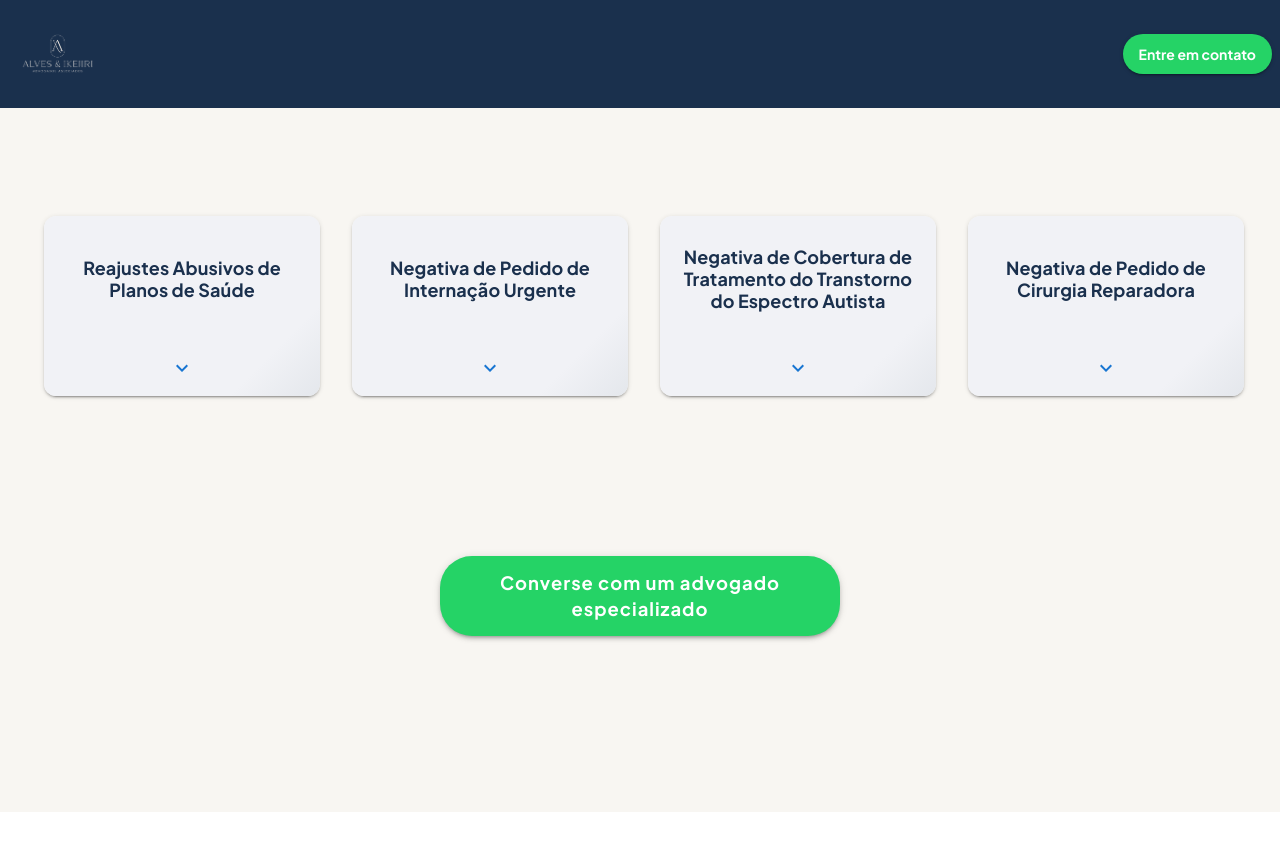
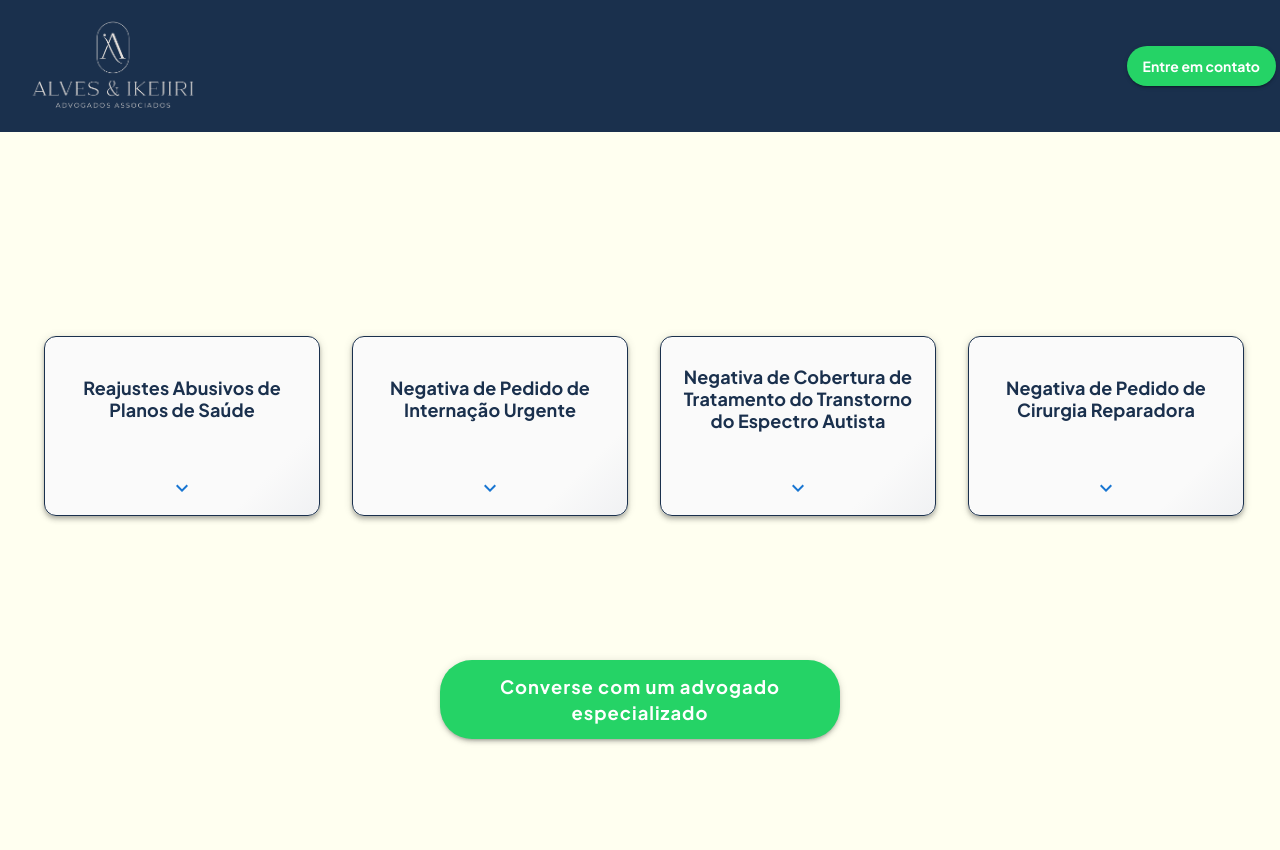
Before and after one commit to AndreHilario/caioikejiri.advocacia, a React (Vite) app: page / in a window 1280 px wide. Shown: the top 850 px of the page. Before the commit the page ends 812 px from the top, so only its background shows below. Built offline with nearby package versions, Linux system fonts and the light colour scheme.

Commit message:
feat: add layout improvements

```diff
--- a/src/components/header/Header.tsx
+++ b/src/components/header/Header.tsx
@@ -1,7 +1,7 @@
 import React from "react";
 import { Stack, Button, Box } from "@mui/material";
 import { generateWhatsappLink } from "../../utils/sendWhatsAppMessage";
-import logo from "../../assets/logo.png";
+import logo from "../../assets/logo2.png";
 
 const Header: React.FC = () => {
   return (
@@ -17,7 +17,7 @@ const Header: React.FC = () => {
         direction="row"
         alignItems="center"
         justifyContent="space-between"
-        className="max-w-7xl mx-auto py-1 px-2"
+        className="max-w-7xl mx-auto py-1 px-1"
         color="#FFFFFF"
       >
         {/* Logo Responsiva */}
@@ -27,8 +27,8 @@ const Header: React.FC = () => {
           alt="Logo Caio Ikejiri"
           sx={{
             p: 0.5,
-            height: 100,
-            width: 100,
+            height: "auto",
+            width: 220,
             objectFit: "contain"
           }}
         />
--- a/src/pages/LandingPageSection.tsx
+++ b/src/pages/LandingPageSection.tsx
@@ -51,12 +51,16 @@ export const LandingPageSection = () => {
   return (
     <Box
       sx={{
-        minHeight: "88vh",
-        backgroundColor: "#f8f6f2",
+        minHeight: "100vh", // garante que a altura seja da viewport inteira
+        backgroundColor: "#FFFFF0",
         py: { xs: 5, md: 12 },
         px: { xs: 2, sm: 3, md: 5 },
         overflowX: "hidden",
         boxSizing: "border-box",
+        display: "flex", // necessário para centralização vertical
+        alignItems: "center",
+        justifyContent: "center",
+        flexDirection: "column", // organiza os filhos em coluna
         transition: "background 0.3s",
       }}
     >
@@ -76,17 +80,27 @@ export const LandingPageSection = () => {
                 sx={{
                   borderRadius: 3,
                   p: 0,
-                  boxShadow: isOpen ? 8 : 2,
+                  boxShadow: isOpen ? 8 : 4,
                   background: isOpen
                     ? "linear-gradient(135deg, #0B3B60 65%, #3383A2 100%)"
-                    : "linear-gradient(135deg, #F1F2F6 80%, #E4E7EC 100%)",
+                    : "linear-gradient(135deg, #FAFAFA 80%, #F0F1F3 100%)",
                   position: "relative",
                   height: isOpen ? "auto" : 180,
-                  transition: "all 0.3s cubic-bezier(0.4, 1.2, 0.2, 1)",
+                  transition: "all 0.35s cubic-bezier(0.4, 1.2, 0.2, 1)",
                   width: "100%",
                   boxSizing: "border-box",
                   mx: { xs: 0, sm: 0.5 },
-                  mt: 1.5
+                  mt: 1.5,
+                  overflow: "hidden",
+                  border: isOpen ? "none" : "1px solid #1A304D",
+                  "&:hover": {
+                    boxShadow: isOpen ? 10 : 6,
+                    transform: isOpen ? "scale(1.00)" : "scale(1.01)",
+                    transition: "all 0.25s ease-in-out",
+                  },
+                  display: "flex",
+                  alignItems: "center",
+                  justifyContent: "center",
                 }}
               >
                 <Box
@@ -191,7 +205,7 @@ export const LandingPageSection = () => {
         sx={{
           display: "flex",
           justifyContent: "center",
-          mt: { xs: 6, md: 20 },
+          mt: { xs: 6, md: 12 },
           px: { xs: 1, sm: 2 },
         }}
       >
```
Also changed, not shown: src/assets/logo2.png.
